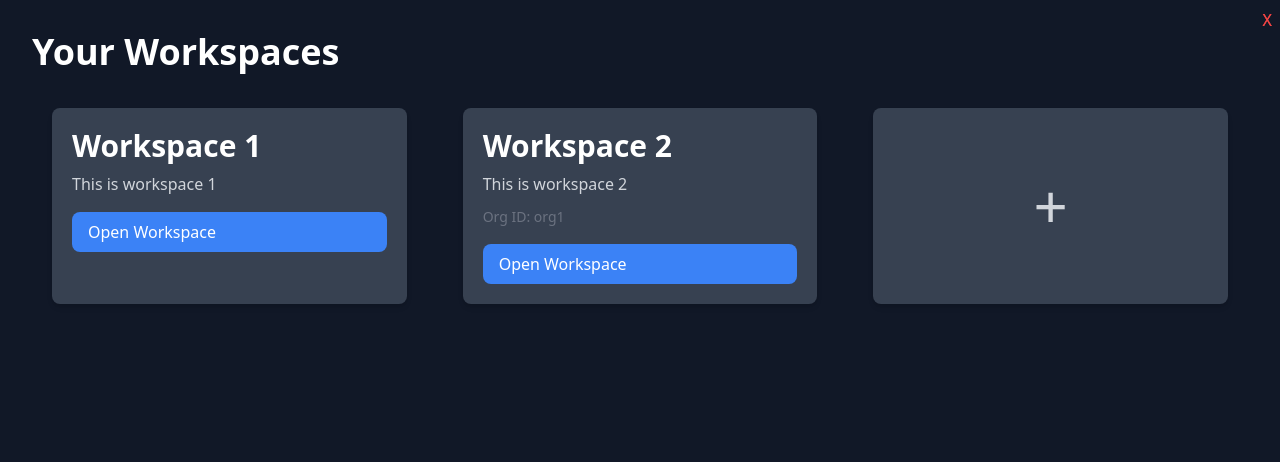
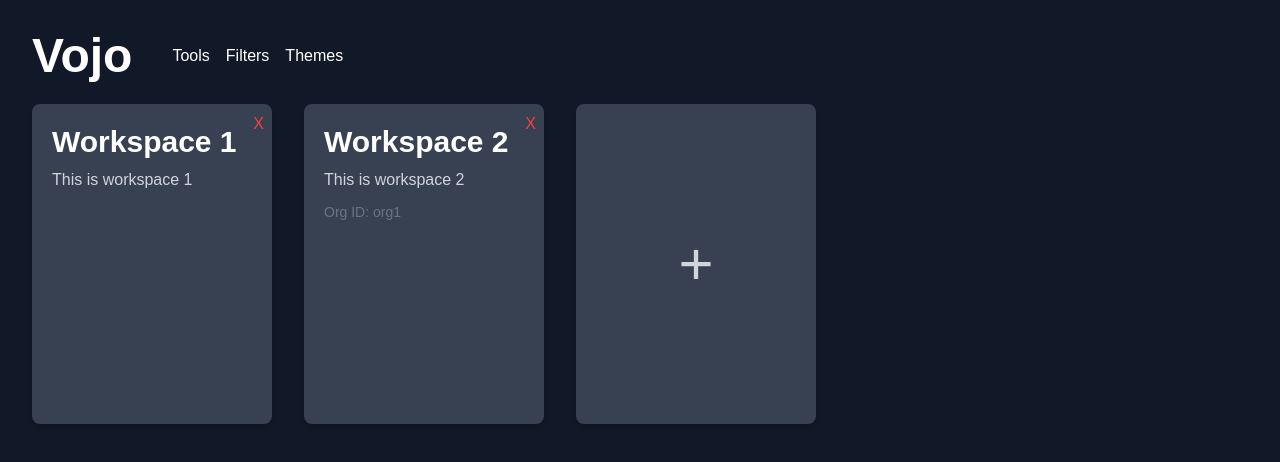
Before and after one commit to udemex10/projnextai, a Next.js app: page /dashboard in a window 1280 px wide. Shown: the top 462 px of the page. Built offline with nearby package versions, Linux system fonts and the light colour scheme.

Commit message:
New Changes

```diff
--- a/components/AddWorkspaceCard.js
+++ b/components/AddWorkspaceCard.js
@@ -2,8 +2,10 @@ import React from 'react';
 
 const AddWorkspaceCard = () => {
   return (
-    <div className="bg-gray-700 p-5 m-5 rounded-lg shadow-md hover:shadow-lg transition-shadow duration-300 flex justify-center items-center">
-      <span className="text-6xl text-gray-300 cursor-pointer hover:text-gray-400 transition-colors duration-300">+</span>
+    <div
+      onClick={() => console.log("Add Workspace Card Clicked!")} // Replace with the desired action
+      className="bg-gray-700 w-60 h-80 p-5 rounded-lg shadow-md hover:shadow-2xl transition-transform duration-300 ease-in-out transform hover:scale-105 flex justify-center items-center cursor-pointer">
+      <span className="text-6xl text-gray-300 hover:text-gray-400 transition-colors duration-300">+</span>
     </div>
   );
 };
--- a/components/boardComponent.js
+++ b/components/TaskBoard.js
@@ -1,8 +1,6 @@
-// taskboard.js
-
 import React from 'react';
 
-function boardComponent({ tasks, currentUser }) {
+function TaskBoard({ tasks = [], currentUser = "" }) {
   // Filter tasks based on their status and assignee
   const doingTasks = tasks.filter(task => task.status === 'working on' && task.assignee === currentUser);
   const doneTasks = tasks.filter(task => task.status === 'done' && task.assignee === currentUser);
@@ -38,4 +36,4 @@ function boardComponent({ tasks, currentUser }) {
   );
 }
 
-export default boardComponent();
+export default TaskBoard;
--- a/components/workspacecard.js
+++ b/components/workspacecard.js
@@ -3,26 +3,23 @@ import Link from 'next/link';
 
 const WorkspaceCard = ({ workspace, onDelete }) => {
   return (
-    <div className="bg-gray-700 p-5 m-5 rounded-lg shadow-md hover:shadow-lg transition-shadow duration-300">
+    <Link href={`/workspace/${workspace._id}`}>
+      <div className="bg-gray-700 w-60 h-80 p-5 rounded-lg shadow-md hover:shadow-2xl transition-transform duration-300 ease-in-out transform hover:scale-105 relative block cursor-pointer">
         <button
-        onClick={() => onDelete(workspace._id)}
+          onClick={(e) => {
+            e.stopPropagation();
+            onDelete(workspace._id);
+          }}
           className="absolute top-2 right-2 text-red-500 hover:text-red-700">
           X
         </button>
-
         <h2 className="text-3xl font-bold mb-2">{workspace.name}</h2>
         <p className="text-gray-300 mb-2">{workspace.description}</p>
-
         {workspace.organizationId && (
           <span className="text-sm text-gray-500">Org ID: {workspace.organizationId}</span>
         )}
-
-      <a
-        onClick={() => window.location.href = `/workspace/${workspace._id}`}
-        className="mt-4 block bg-blue-500 text-white py-2 px-4 rounded-lg hover:bg-blue-600 transition-colors duration-300">
-        Open Workspace
-      </a>
       </div>
+    </Link>
   );
 };
 
--- a/package.json
+++ b/package.json
@@ -16,7 +16,7 @@
     "moment": "^2.29.4",
     "mongodb": "^5.5.0",
     "mongoose": "^7.2.0",
-    "next": "^13.4.2",
+    "next": "^13.3.4",
     "react": "^18.2.0",
     "react-beautiful-dnd": "^13.1.1",
     "react-big-calendar": "^1.8.2",
--- a/pages/dashboard.js
+++ b/pages/dashboard.js
@@ -5,43 +5,27 @@ import AddWorkspaceCard from '../components/AddWorkspaceCard';
 const mockWorkspaces = [
   { _id: '1', name: 'Workspace 1', description: 'This is workspace 1' },
   { _id: '2', name: 'Workspace 2', description: 'This is workspace 2', organizationId: 'org1' },
-  // ... Add more mock data or fetch from an API
 ];
 
-const Dashboard = () => {
-  // Function to handle deleting a workspace
-  const handleDelete = async (workspaceId) => {
-    try {
-      // Make an API call to delete the workspace
-      const response = await fetch(`/api/workspace/${workspaceId}`, {
-        method: 'DELETE',
-      });
-
-      if (!response.ok) {
-        throw new Error('Failed to delete workspace');
-      }
-
-      // Remove the workspace from the UI or refetch workspaces
-      // For now, we'll use a simple page reload
-      location.reload();
-    } catch (error) {
-      console.error('Failed to delete workspace:', error);
-    }
-  };
-
-
+const Dashboard = ({ handleDelete }) => {
   return (
-    <div className="p-8 bg-gray-900 text-white p-8 h-screen">
-      <h1 className="text-4xl mb-4 font-semibold">Your Workspaces</h1>
-      <div className="grid grid-cols-3 gap-4">
+    <div className="p-8 bg-gray-900 text-white h-screen">
+      <div className="flex justify-start items-center mb-6">
+        <h1 className="text-5xl font-extrabold mr-10 vojo-logo">Vojo</h1>
+        <div className="space-x-4">
+            <a href="#" className="hover:underline transition duration-300 ease-in-out transform hover:scale-105">Tools</a>
+            <a href="#" className="hover:underline transition duration-300 ease-in-out transform hover:scale-105">Filters</a>
+            <a href="#" className="hover:underline transition duration-300 ease-in-out transform hover:scale-105">Themes</a>
+        </div>
+      </div>
+      <div className="flex flex-wrap space-x-8">
         {mockWorkspaces.map(workspace => (
           <WorkspaceCard key={workspace._id} workspace={workspace} onDelete={handleDelete} />
         ))}
-        <AddWorkspaceCard /> {/* Added this line */}
+        <AddWorkspaceCard />
       </div>
     </div>
   );
 };
 
-
 export default Dashboard;
--- /dev/null
+++ b/postcss.config.js
@@ -0,0 +1,6 @@
+module.exports = {
+  plugins: {
+    tailwindcss: {},
+    autoprefixer: {},
+  },
+}
--- a/styles/globals.css
+++ b/styles/globals.css
@@ -1,3 +1,13 @@
 @import 'tailwindcss/base';
 @import 'tailwindcss/components';
 @import 'tailwindcss/utilities';
+@import url('https://fonts.googleapis.com/css2?family=Russo+One&display=swap');
+@import url('https://fonts.googleapis.com/css2?family=Orbitron:wght@400;500;600;700&display=swap');
+
+body {
+    font-family: 'Russo One', sans-serif;
+}
+
+.vojo-logo {
+    font-family: 'Orbitron', sans-serif;
+}
--- a/tailwind.config.js
+++ b/tailwind.config.js
@@ -1,6 +1,11 @@
 module.exports = {
   content: {
-    files: ["./pages/**/*.{js,ts,jsx,tsx}", "./components/**/*.{js,ts,jsx,tsx}"], // Paths to your files
+    files: [  "./app/**/*.{js,ts,jsx,tsx}",
+    "./pages/**/*.{js,ts,jsx,tsx}",
+    "./components/**/*.{js,ts,jsx,tsx}",
+
+    // Or if using `src` directory:
+    "./src/**/*.{js,ts,jsx,tsx}",], // Paths to your files
   },
   theme: {
     extend: {},
```
Also changed, not shown: pages/workspace/[workspaceId].js (renamed from pages/workspacearea.js, +7 -7 lines), 1 other file (tests, documents, lock files or other folders). Lines whose indentation alone changed are shown as unchanged.
